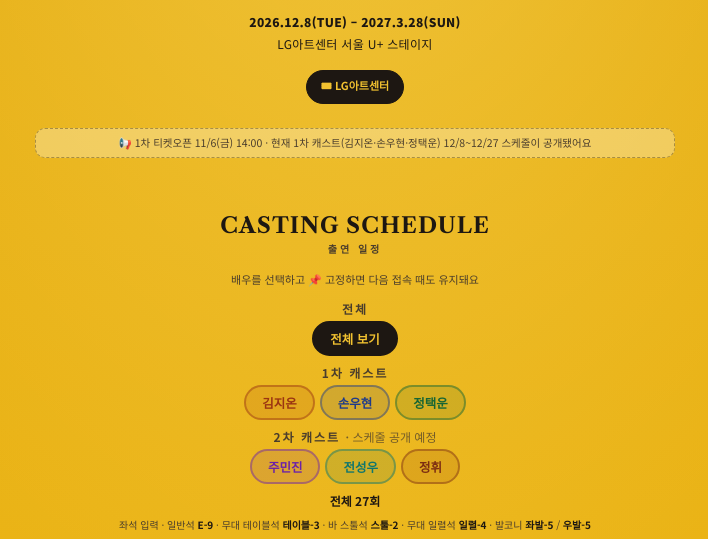
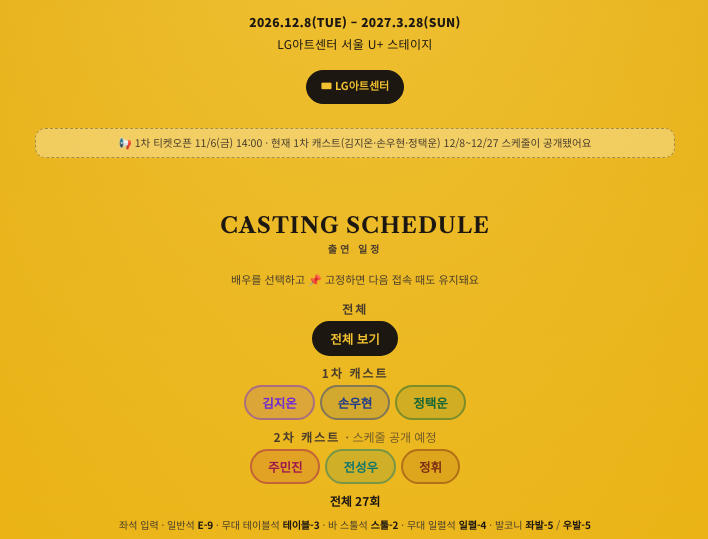
Before and after one commit to chichiandpopo/numerodeux, a plain HTML site: page index.html in a window 1280 px wide. Shown: the part 217-756 px from the top of the page, without its empty margins (285-993 px from the left). Drawn offline with nearby package versions, Linux system fonts and the light colour scheme; a web font is replaced by a local one.

Commit message:
Update ACTOR_COLOR values in index.html

```diff
--- a/index.html
+++ b/index.html
@@ -264,7 +264,7 @@ const ROLES=[
   ]},
 ];
 const ACTOR={gimjion:'김지온',sonwoohyun:'손우현',jungtaekwoon:'정택운',jumingjin:'주민진',jeonsungwoo:'전성우',junghwi:'정휘'};
-const ACTOR_COLOR={gimjion:'#9a3412',sonwoohyun:'#1e3a8a',jungtaekwoon:'#166534',jumingjin:'#6b21a8',jeonsungwoo:'#0f766e',junghwi:'#7c2d12'};
+const ACTOR_COLOR={gimjion:'#6d28d9',sonwoohyun:'#1e3a8a',jungtaekwoon:'#166534',jumingjin:'#9d174d',jeonsungwoo:'#0f766e',junghwi:'#7c2d12'};
 
 /* 공휴일 (빨간 날짜 표시). 2027 설 연휴 등은 확정 후 추가 */
 const HOLIDAYS=['2026-12-25','2027-01-01'];
```
